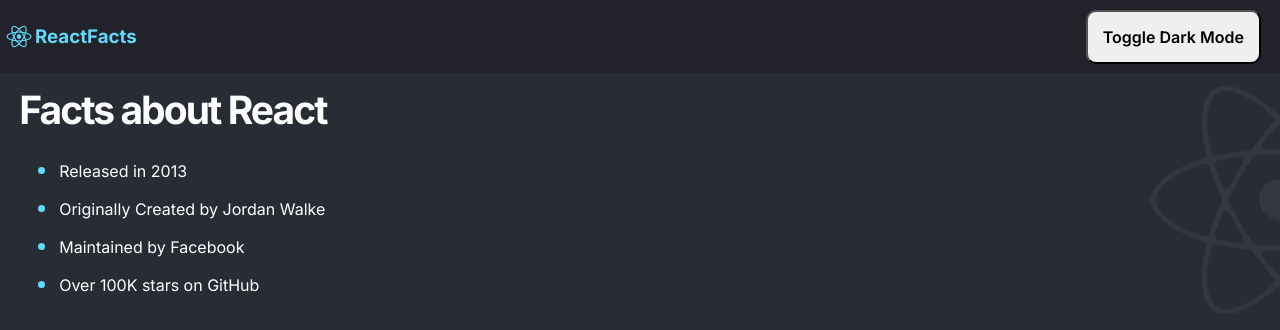
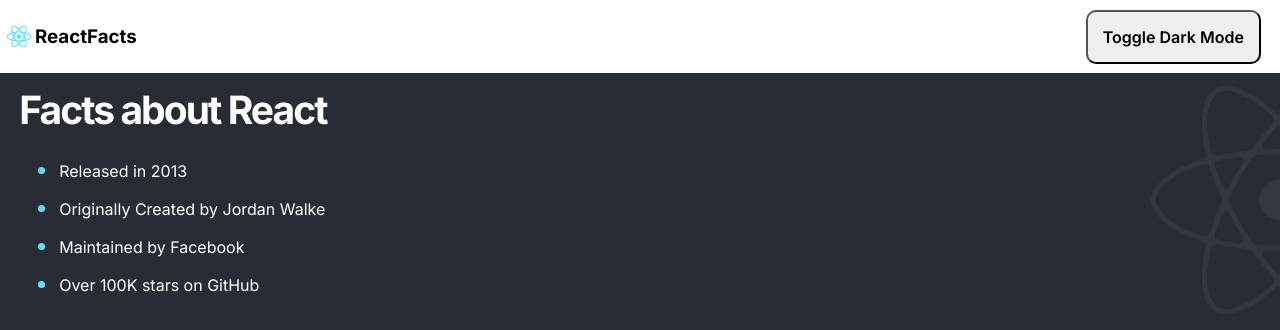
Before and after one commit to uniquedm/react-info-page, a React (Create React App) app: page / in a window 1280 px wide. Shown: the top 330 px of the page. Built offline with nearby package versions, Linux system fonts and the light colour scheme.

Commit message:
Basic Dark Mode logic for NavBar

```diff
--- a/src/components/Navbar.js
+++ b/src/components/Navbar.js
@@ -2,13 +2,23 @@
 import logo from "./logo192.png"
 
 export default function Navbar() {
+    let [darkMode, setDarkMode] = React.useState()
+    function toggleDarkMode() {
+        setDarkMode((prevMode)=> !prevMode)
+    }
 
-    function toggleDarkMode() {
-        console.log("Toggled!")
+    let darkStyle = {
+        background: "black",
+        color: "white"
+    }
+
+    let lightStyle = {
+        background: "white",
+        color: "black"
     }
 
     return (
-        <nav className="nav">
+        <nav style={darkMode? darkStyle : lightStyle} className="nav">
             <img src={logo} alt="logo" className="logo"/>
             <h3 className="logo-text">ReactFacts</h3>
             <button className="dark-mode-button" onClick={toggleDarkMode}>Toggle Dark Mode</button>
```
